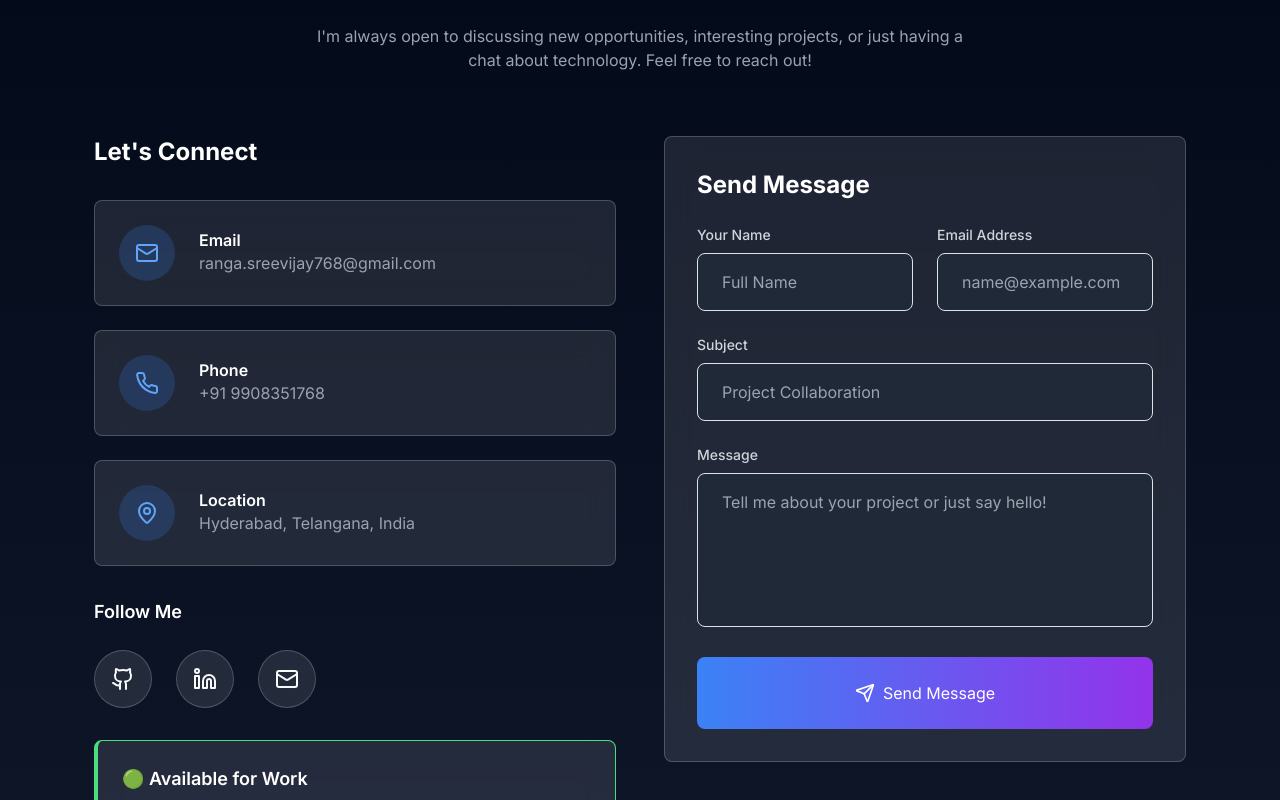
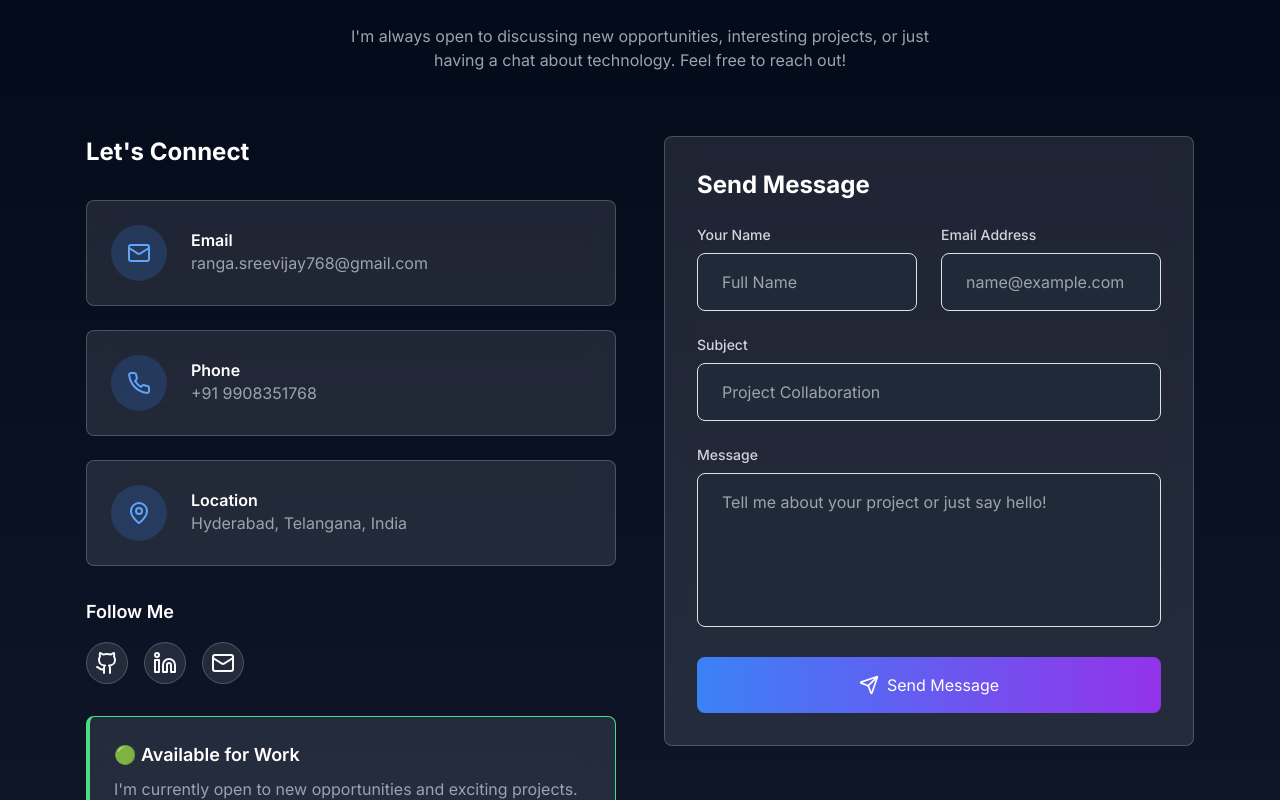
Before and after one commit to RangaSreeVijay768/portfolio_live, a React (Vite) app: page / in a window 1280 px wide. Shown: the part 6700-7500 px from the top of the page. Built offline with nearby package versions, Linux system fonts and the light colour scheme.

Commit message:
errors cleared

```diff
--- a/src/components/Contact.tsx
+++ b/src/components/Contact.tsx
@@ -93,69 +93,69 @@ const Contact = () => {
   ];
 
   return (
-    <section id="contact" className="py-20 bg-gradient-to-b from-background to-slate-900">
-      <div className="container mx-auto px-4">
-        <div className="text-center mb-16">
-          <h2 className="text-4xl md:text-5xl font-bold mb-4 gradient-text">
+    <section id="contact" className="py-12 md:py-20 bg-gradient-to-b from-background to-slate-900 overflow-hidden">
+      <div className="container mx-auto px-6 sm:px-4">
+        <div className="text-center mb-12 md:mb-16">
+          <h2 className="text-3xl sm:text-4xl md:text-5xl font-bold mb-4 gradient-text">
             Get In Touch
           </h2>
           <div className="w-24 h-1 bg-gradient-to-r from-blue-500 to-purple-600 mx-auto mb-6"></div>
-          <p className="text-gray-400 max-w-2xl mx-auto">
+          <p className="text-gray-400 max-w-2xl mx-auto px-4">
             I'm always open to discussing new opportunities, interesting projects, or just having a chat about technology.
             Feel free to reach out!
           </p>
         </div>
 
-        <div className="grid lg:grid-cols-2 gap-12">
+        <div className="flex flex-col lg:grid lg:grid-cols-2 gap-8 md:gap-12">
           {/* Contact Information */}
-          <div className="animate-slide-in-left">
-            <h3 className="text-2xl font-bold mb-8 text-white">
+          <div className="w-full">
+            <h3 className="text-2xl font-bold mb-6 md:mb-8 text-white">
               Let's Connect
             </h3>
 
-            <div className="space-y-6 mb-8">
+            <div className="space-y-4 md:space-y-6 mb-6 md:mb-8">
               {contactInfo.map((info, index) => (
                 <a
                   key={index}
                   href={info.link}
-                  className="flex items-center gap-4 glass-card p-4 hover:scale-105 hover:bg-white/20 transition-all duration-300 group"
+                  className="flex items-center gap-4 glass-card p-4 hover:scale-105 hover:bg-white/20 transition-all duration-300 group w-full"
                 >
                   <div className="p-3 bg-blue-500/20 rounded-full group-hover:bg-blue-500/30 transition-colors duration-300">
                     <info.icon className="text-blue-400" size={24} />
                   </div>
-                  <div>
-                    <h4 className="text-white font-semibold">{info.title}</h4>
-                    <p className="text-gray-400">{info.value}</p>
+                  <div className="overflow-hidden">
+                    <h4 className="text-white font-semibold truncate">{info.title}</h4>
+                    <p className="text-gray-400 truncate">{info.value}</p>
                   </div>
                 </a>
               ))}
             </div>
 
             {/* Social Links */}
-            <div className="mb-8">
-              <h4 className="text-lg font-semibold text-white mb-4">Follow Me</h4>
-              <div className="flex gap-4">
+            <div className="mb-6 md:mb-8">
+              <h4 className="text-lg font-semibold text-white mb-3 md:mb-4">Follow Me</h4>
+              <div className="flex gap-3 md:gap-4">
                 {socialLinks.map((social, index) => (
                   <a
                     key={index}
                     href={social.url}
                     target="_blank"
                     rel="noopener noreferrer"
-                    className={`p-3 glass-card rounded-full hover:scale-110 transition-all duration-300 ${social.color}`}
+                    className={`p-2 md:p-3 glass-card rounded-full hover:scale-110 transition-all duration-300 ${social.color}`}
                     title={social.name}
                   >
-                    <social.icon size={24} />
+                    <social.icon size={20} className="md:w-6 md:h-6" />
                   </a>
                 ))}
               </div>
             </div>
 
             {/* Available for Work */}
-            <div className="glass-card p-6 border-l-4 border-green-400">
+            <div className="glass-card p-4 md:p-6 border-l-4 border-green-400">
               <h4 className="text-lg font-semibold text-white mb-2">
                 🟢 Available for Work
               </h4>
-              <p className="text-gray-400">
+              <p className="text-gray-400 text-sm md:text-base">
                 I'm currently open to new opportunities and exciting projects.
                 Let's discuss how we can work together!
               </p>
@@ -163,14 +163,14 @@ const Contact = () => {
           </div>
 
           {/* Contact Form */}
-          <div className="animate-slide-in-right">
-            <form onSubmit={handleSubmit} className="glass-card p-8">
+          <div className="w-full mt-8 md:mt-0">
+            <form onSubmit={handleSubmit} className="glass-card p-6 md:p-8">
               <h3 className="text-2xl font-bold mb-6 text-white">
                 Send Message
               </h3>
 
-              <div className="grid md:grid-cols-2 gap-6 mb-6">
-                <div>
+              <div className="grid grid-cols-1 md:grid-cols-2 gap-4 md:gap-6 mb-4 md:mb-6">
+                <div className="col-span-1">
                   <label htmlFor="name" className="block text-sm font-medium text-gray-300 mb-2">
                     Your Name
                   </label>
@@ -186,7 +186,7 @@ const Contact = () => {
                   />
                 </div>
 
-                <div>
+                <div className="col-span-1">
                   <label htmlFor="email" className="block text-sm font-medium text-gray-300 mb-2">
                     Email Address
                   </label>
@@ -203,7 +203,7 @@ const Contact = () => {
                 </div>
               </div>
 
-              <div className="mb-6">
+              <div className="mb-4 md:mb-6">
                 <label htmlFor="subject" className="block text-sm font-medium text-gray-300 mb-2">
                   Subject
                 </label>
@@ -238,7 +238,7 @@ const Contact = () => {
               <button
                 type="submit"
                 disabled={isSubmitting}
-                className="w-full px-8 py-4 bg-gradient-to-r from-blue-500 to-purple-600 text-white rounded-lg hover:scale-105 transition-all duration-300 flex items-center justify-center gap-2 disabled:opacity-50 disabled:cursor-not-allowed"
+                className="w-full px-6 py-3 md:px-8 md:py-4 bg-gradient-to-r from-blue-500 to-purple-600 text-white rounded-lg hover:scale-105 transition-all duration-300 flex items-center justify-center gap-2 disabled:opacity-50 disabled:cursor-not-allowed"
               >
                 {isSubmitting ? (
                   <>
@@ -247,7 +247,7 @@ const Contact = () => {
                   </>
                 ) : (
                   <>
-                    <Send size={20} />
+                    <Send size={18} className="md:w-5 md:h-5" />
                     Send Message
                   </>
                 )}
@@ -256,8 +256,7 @@ const Contact = () => {
           </div>
         </div>
       </div>
-    </section>
-  );
+    </section>);
 };
 
 export default Contact;
--- a/src/components/whatsapp_icon.tsx
+++ b/src/components/whatsapp_icon.tsx
@@ -79,9 +79,11 @@ const WhatsAppButton: React.FC = () => {
       {/* Popup */}
       <div
         ref={popupRef}
-        className={`fixed bottom-24 right-6 w-80 max-w-[90%] z-[10000] shadow-lg ${showPopup ? 'animate-scale-in' :
-          isAnimatingOut ? 'animate-scale-out' : 'hidden'
-          }`}
+        className={`fixed bottom-24 right-6 w-80 max-w-[90%] z-[10000] shadow-lg
+  ${showPopup && !isAnimatingOut ? 'animate-scale-in' : ''}
+  ${isAnimatingOut ? 'animate-scale-out' : ''}
+  ${!showPopup && !isAnimatingOut ? 'hidden' : ''}
+`}
       >
         <div className="bg-card rounded-lg overflow-hidden border border-border">
           <div className="bg-primary text-primary-foreground flex justify-between items-center px-4 py-3">
@@ -121,7 +123,7 @@ const WhatsAppButton: React.FC = () => {
 
           <div className="p-2">
             <a
-              href="https://wa.me/919100900144"
+              href="https://wa.me/919908351768"
               target="_blank"
               rel="noopener noreferrer"
               className="bg-primary hover:bg-primary/90 text-primary-foreground w-full block py-2 rounded-md text-center font-semibold flex items-center justify-center gap-2 text-sm transition-colors"
```
